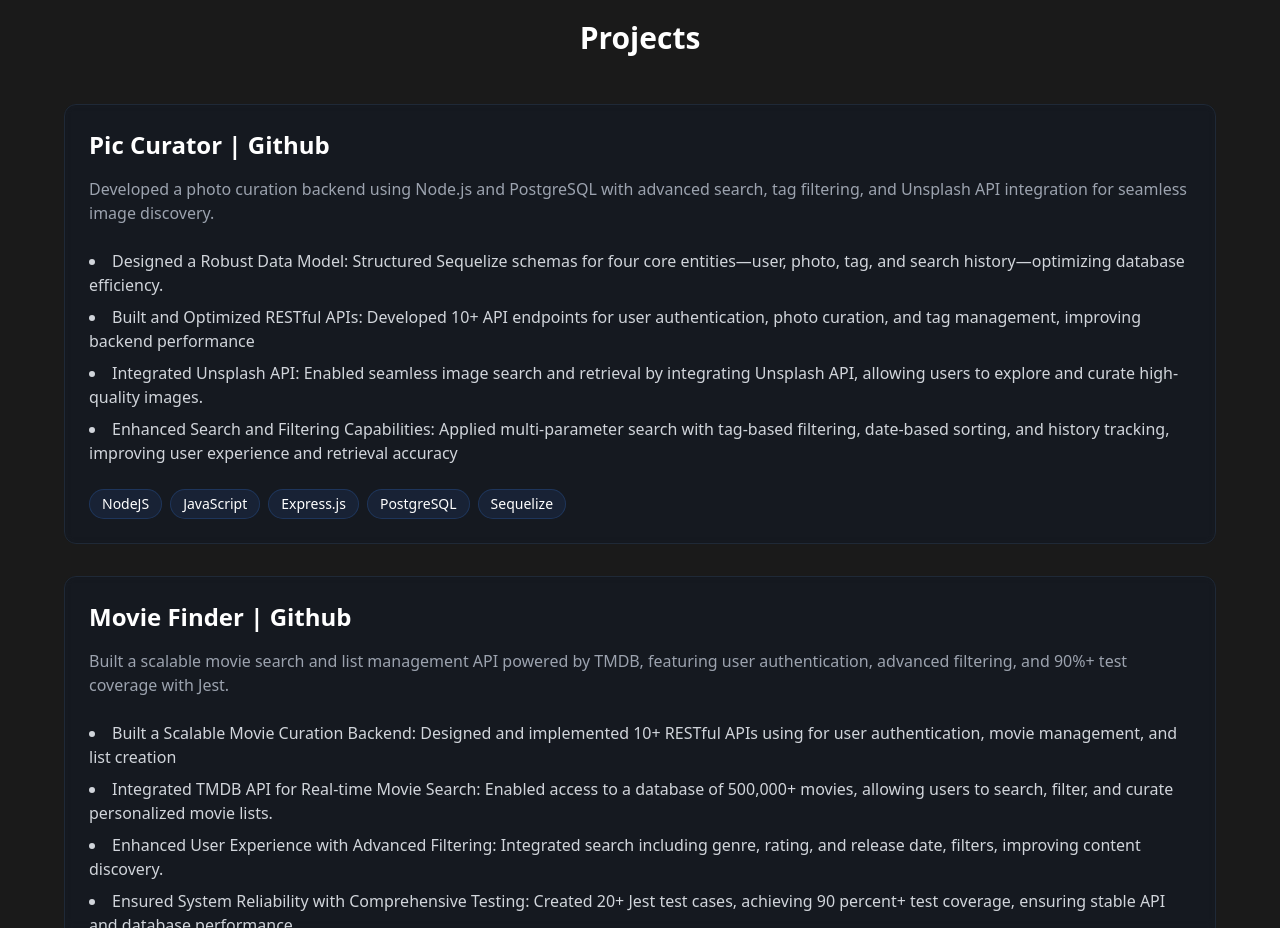
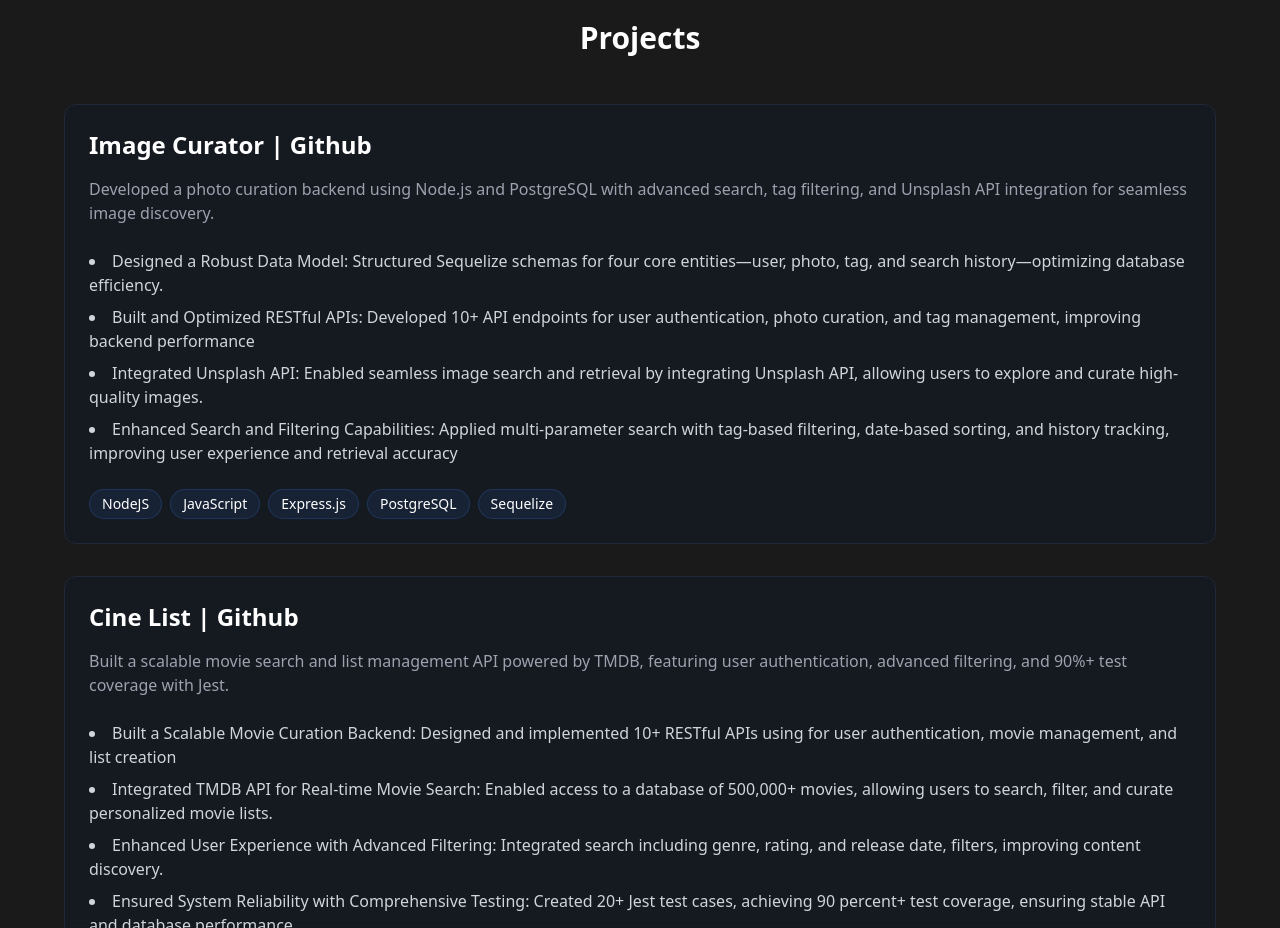
Before and after one commit to collab-rishi/portofolio, a Next.js app: page / in a window 1280 px wide. Shown: the part 860-1788 px from the top of the page. Built offline with nearby package versions, Linux system fonts and the light colour scheme.

Commit message:
fixed a typo

```diff
--- a/app/components/SystemArchitecture.tsx
+++ b/app/components/SystemArchitecture.tsx
@@ -13,7 +13,7 @@ export default function SystemArchitecture() {
 				<div className="grid grid-cols-1 gap-8">
 					{[
 						{
-							title: 'Pic Curator | Github',
+							title: 'Image Curator | Github',
 							description: 'Developed a photo curation backend using Node.js and PostgreSQL with advanced search, tag filtering, and Unsplash API integration for seamless image discovery.',
 							details: [
 								'Designed a Robust Data Model: Structured Sequelize schemas for four core entities—user, photo, tag, and search history—optimizing database efficiency.',
@@ -24,7 +24,7 @@ export default function SystemArchitecture() {
 							tech: ['NodeJS',' JavaScript', ' Express.js','PostgreSQL','Sequelize'],
 						},
 						{
-							title: 'Movie Finder | Github',
+							title: 'Cine List | Github',
 							description: 'Built a scalable movie search and list management API powered by TMDB, featuring user authentication, advanced filtering, and 90%+ test coverage with Jest.',
 							details: [
 								' Built a Scalable Movie Curation Backend: Designed and implemented 10+ RESTful APIs using for user authentication, movie management, and list creation',
```
